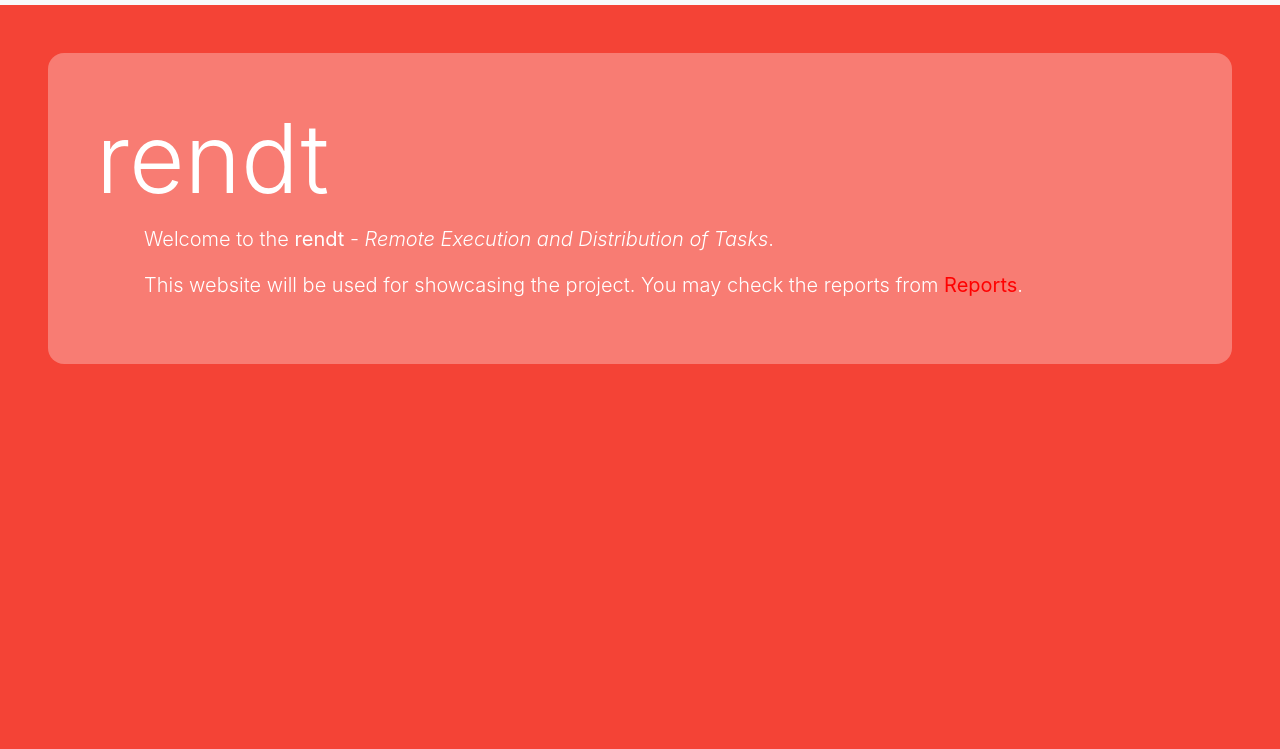
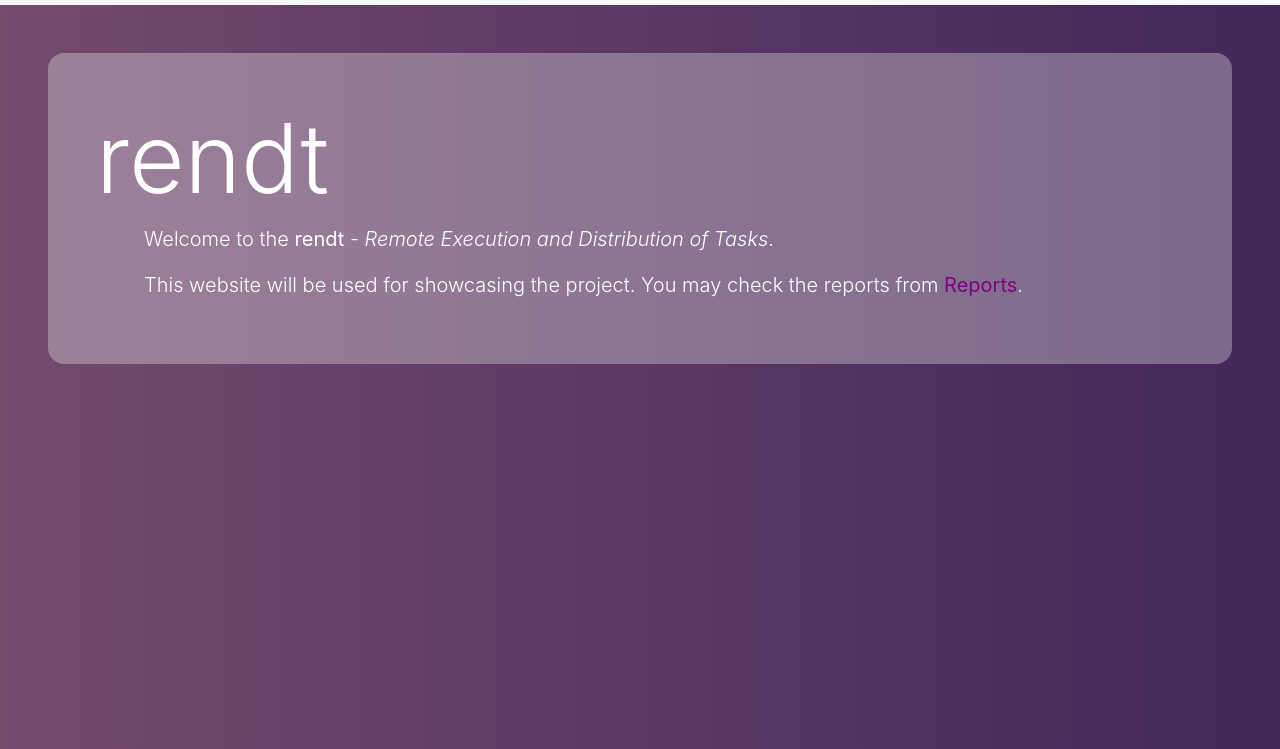
Before and after one commit to rendtApp/rendtApp.github.io, a plain HTML site: page index.html in a window 1280 px wide. Shown: the part 51-800 px from the top of the page. Drawn offline with nearby package versions, Linux system fonts and the light colour scheme.

Commit message:
Changed background

```diff
--- a/assets/css/styles.css
+++ b/assets/css/styles.css
@@ -1,6 +1,11 @@
 .bgr {
     height: 100%;
-    background: rgba(244, 67, 54, 1);
+    background: #42275a;
+    /* fallback for old browsers */
+    background: -webkit-linear-gradient(to right, #734b6d, #42275a);
+    /* Chrome 10-25, Safari 5.1-6 */
+    background: linear-gradient(to right, #734b6d, #42275a);
+    /* W3C, IE 10+/ Edge, Firefox 16+, Chrome 26+, Opera 12+, Safari 7+ */
 }
 
 .jmb {
@@ -21,11 +26,11 @@
 }
 
 .link {
-    color: red;
+    color: purple;
 }
 
 .link:hover {
-    color: red;
+    color: darkmagenta;
 }
 
 .rep {
@@ -33,5 +38,5 @@
 }
 
 .rep:hover {
-    color: red
+    color: darkmagenta;
 }
```
